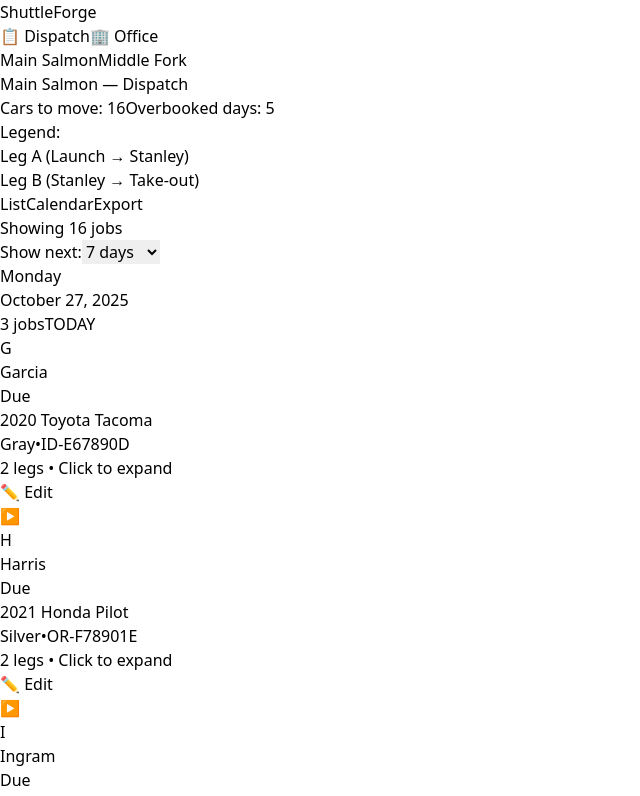
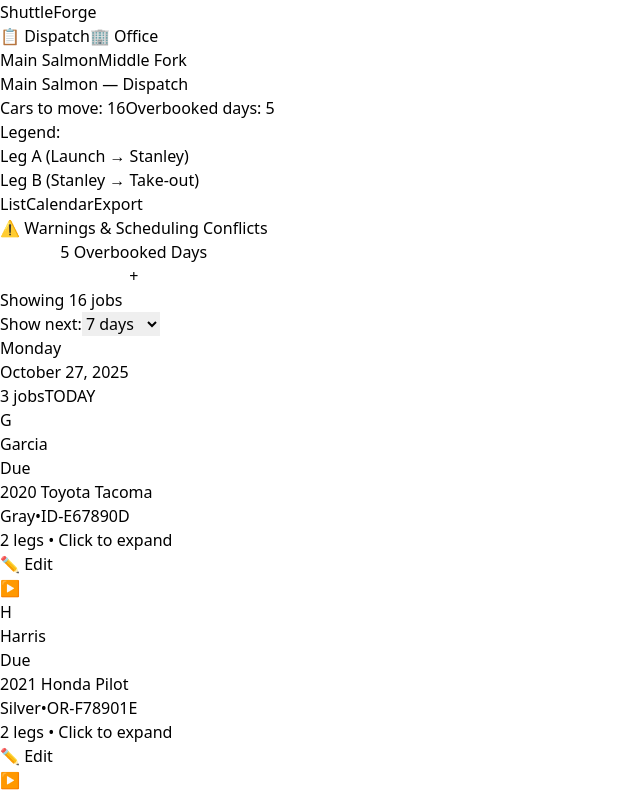
Before and after one commit to 1979csmith/shuttle-forge-v2, a React (Vite) app: page / in a window 1280 px wide. Shown: the top 796 px of the page, without its empty margins (0-640 px from the left). Built offline with nearby package versions, Linux system fonts and the light colour scheme.

Commit message:
feat: add collapsible Warnings & Scheduling Conflicts panel between header and job list

```diff
--- a/src/App.tsx
+++ b/src/App.tsx
@@ -668,17 +668,8 @@ function RouteDispatchPage() {
         </div>
       </div>
 
-      {/* Checks Panel */}
-      {issues.length > 0 && (
-        <div className="rounded-2xl border p-4 bg-amber-50 text-amber-900">
-          <div className="font-semibold mb-1">Checks</div>
-          <ul className="list-disc list-inside text-sm space-y-1">
-            {issues.map((i, idx) => (
-              <li key={idx} className={i.level === 'error' ? 'text-red-800' : ''}>{i.message}</li>
-            ))}
-          </ul>
-        </div>
-      )}
+      {/* Warnings & Scheduling Conflicts Panel */}
+      <WarningsPanel issues={issues} overbookedDays={overbookedDays} />
 
       <div className="grid grid-cols-1 lg:grid-cols-3 gap-6">
         {/* Main */}
@@ -708,6 +699,102 @@ function RouteDispatchPage() {
           )}
         </div>
       </div>
+    </div>
+  );
+}
+
+/* ---------------- Warnings Panel ---------------- */
+
+function WarningsPanel({ issues, overbookedDays }: {
+  issues: Issue[];
+  overbookedDays: string[];
+}) {
+  const [isExpanded, setIsExpanded] = useState(false);
+
+  // Only show if there are issues or overbooked days
+  const hasWarnings = issues.length > 0 || overbookedDays.length > 0;
+
+  if (!hasWarnings) {
+    return null;
+  }
+
+  const errorCount = issues.filter(i => i.level === 'error').length;
+  const warningCount = issues.filter(i => i.level === 'warn').length;
+  const overbookedCount = overbookedDays.length;
+
+  return (
+    <div className="rounded-2xl border bg-white overflow-hidden">
+      <button
+        onClick={() => setIsExpanded(!isExpanded)}
+        className="w-full px-4 py-3 flex items-center justify-between hover:bg-slate-50 transition"
+      >
+        <div className="flex items-center gap-3">
+          <span className="font-semibold text-slate-900">⚠️ Warnings & Scheduling Conflicts</span>
+          <div className="flex items-center gap-2 text-xs">
+            {errorCount > 0 && (
+              <span className="px-2 py-0.5 rounded-full bg-red-100 text-red-800 font-medium">
+                {errorCount} {errorCount === 1 ? 'Error' : 'Errors'}
+              </span>
+            )}
+            {warningCount > 0 && (
+              <span className="px-2 py-0.5 rounded-full bg-amber-100 text-amber-800 font-medium">
+                {warningCount} {warningCount === 1 ? 'Warning' : 'Warnings'}
+              </span>
+            )}
+            {overbookedCount > 0 && (
+              <span className="px-2 py-0.5 rounded-full bg-red-100 text-red-800 font-medium">
+                {overbookedCount} Overbooked {overbookedCount === 1 ? 'Day' : 'Days'}
+              </span>
+            )}
+          </div>
+        </div>
+        <span className="text-slate-400 text-lg">
+          {isExpanded ? '−' : '+'}
+        </span>
+      </button>
+
+      {isExpanded && (
+        <div className="px-4 pb-4 border-t space-y-3">
+          {/* Scheduling Conflicts */}
+          {issues.length > 0 && (
+            <div>
+              <div className="font-medium text-sm mb-2 text-slate-700">Scheduling Conflicts:</div>
+              <ul className="space-y-1.5">
+                {issues.map((issue, idx) => (
+                  <li
+                    key={idx}
+                    className={`text-sm flex items-start gap-2 ${
+                      issue.level === 'error' ? 'text-red-800' : 'text-amber-800'
+                    }`}
+                  >
+                    <span className="mt-0.5">
+                      {issue.level === 'error' ? '🔴' : '🟡'}
+                    </span>
+                    <span>{issue.message}</span>
+                  </li>
+                ))}
+              </ul>
+            </div>
+          )}
+
+          {/* Overbooked Days */}
+          {overbookedDays.length > 0 && (
+            <div>
+              <div className="font-medium text-sm mb-2 text-slate-700">Overbooked Days:</div>
+              <div className="rounded-lg border border-red-200 bg-red-50 p-3">
+                <ul className="space-y-1">
+                  {overbookedDays.map(day => (
+                    <li key={day} className="text-sm text-red-800 flex items-center gap-2">
+                      <span className="w-2 h-2 rounded-full bg-red-600"></span>
+                      {day}
+                    </li>
+                  ))}
+                </ul>
+              </div>
+            </div>
+          )}
+        </div>
+      )}
     </div>
   );
 }
```
Also changed, not shown: 1 other file (tests, documents, lock files or other folders).
